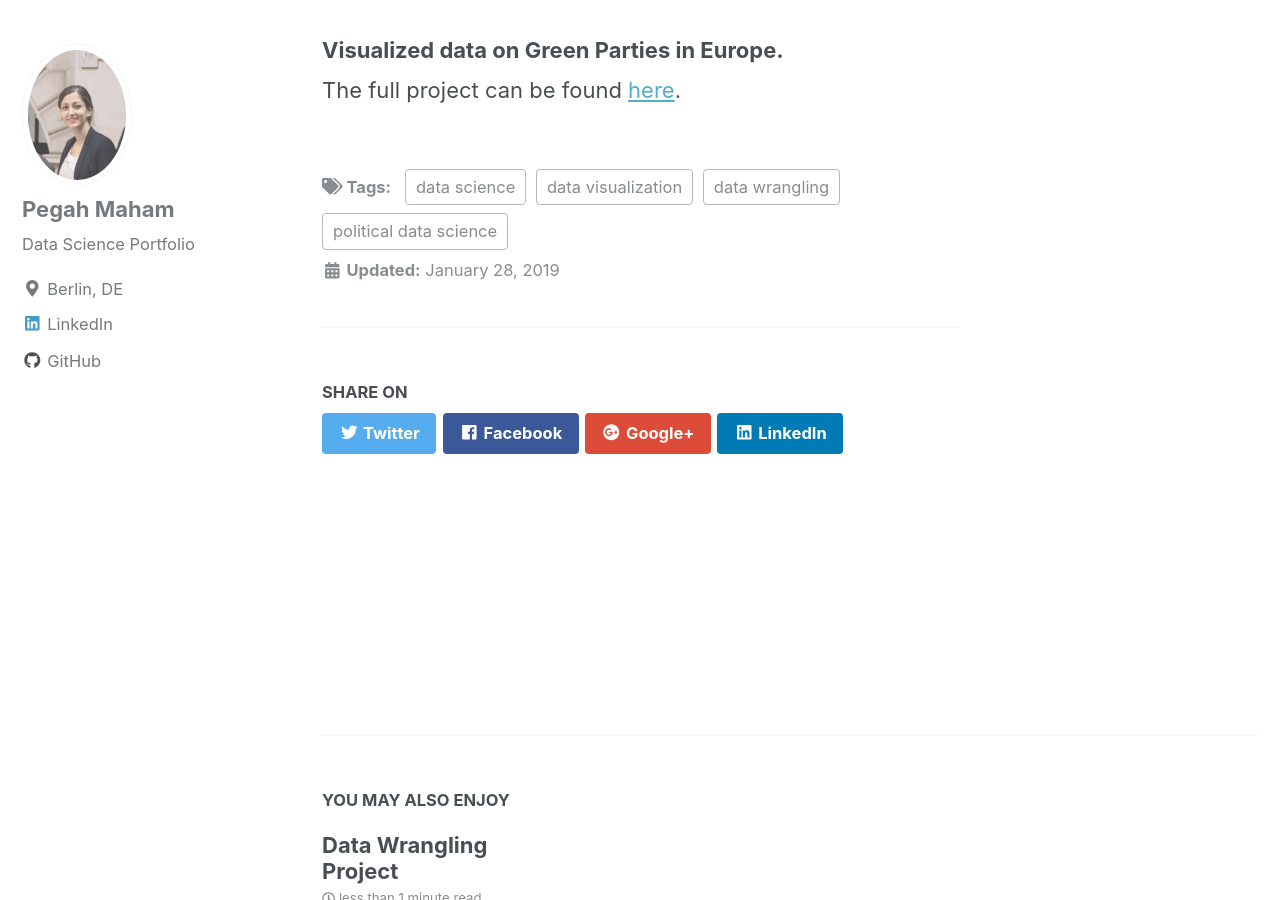
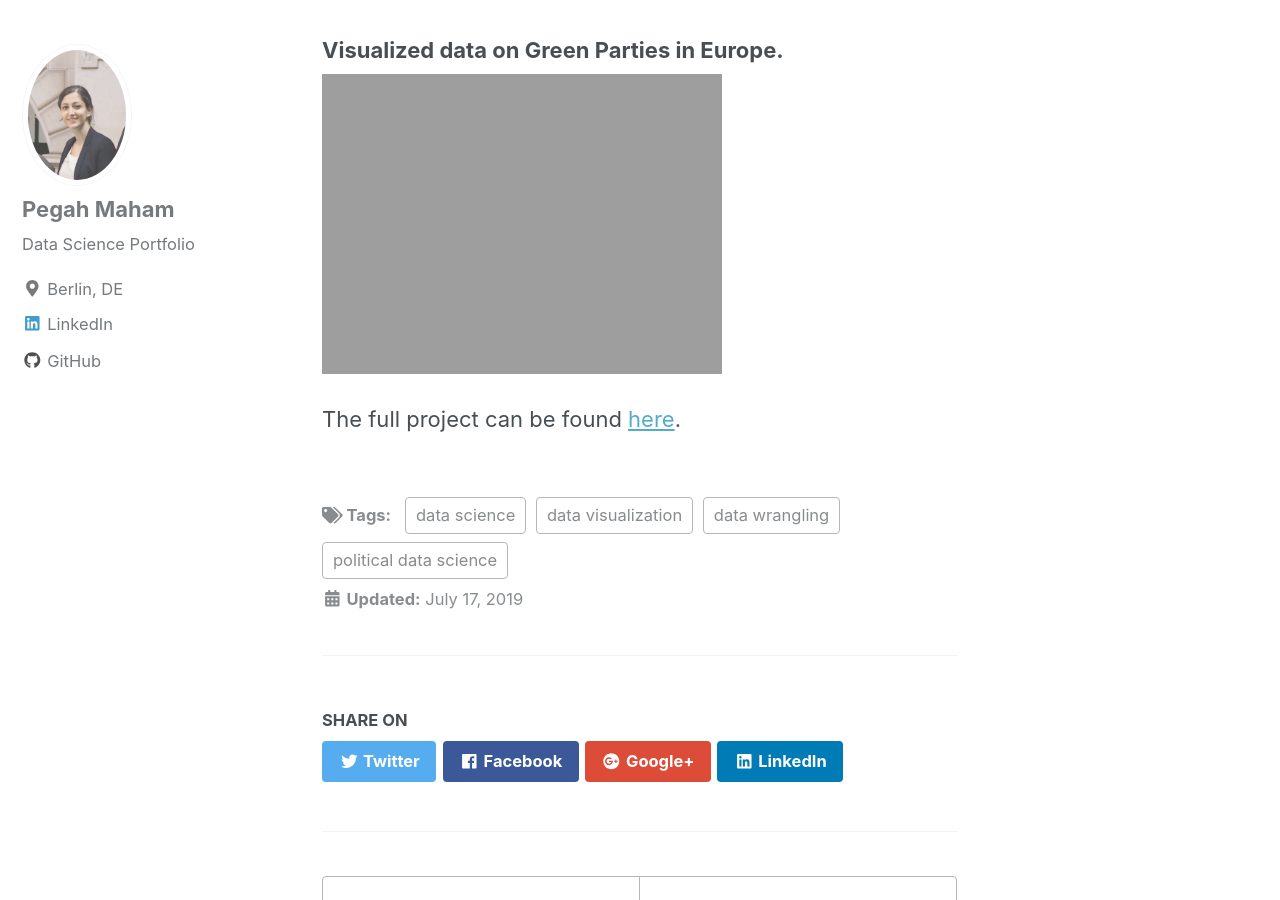
Before and after one commit to pegahbyte/pegahbyte.github.io, a Jekyll site: the page built from _posts/2019-07-17-visualization.md, in a window 1280 px wide and 900 px high, scrolled down 1201 px. Built offline with Jekyll 4.4.1, drawn with Linux system fonts in a browser that asks for light colours; nearby versions of some CDN libraries; some of the changed text lies outside the part shown.

```diff
--- a/_includes/footer.html
+++ b/_includes/footer.html
@@ -1,25 +1 @@
-<div class="page__footer-follow">
-  <ul class="social-icons">
-    {% if site.data.ui-text[site.locale].follow_label %}
-      <li><strong>{{ site.data.ui-text[site.locale].follow_label }}</strong></li>
-    {% endif %}
-    {% if site.twitter.username %}
-      <li><a href="https://twitter.com/{{ site.twitter.username }}"><i class="fab fa-fw fa-twitter-square" aria-hidden="true"></i> Twitter</a></li>
-    {% endif %}
-    {% if site.facebook.username %}
-      <li><a href="https://www.facebook.com/{{ site.facebook.username }}"><i class="fab fa-fw fa-facebook-square" aria-hidden="true"></i> Facebook</a></li>
-    {% endif %}
-    {% if site.author.github %}
-      <li><a href="https://github.com/{{ site.author.github }}"><i class="fab fa-fw fa-github" aria-hidden="true"></i> GitHub</a></li>
-    {% endif %}
-    {% if site.author.gitlab %}
-      <li><a href="https://gitlab.com/{{ site.author.gitlab }}"><i class="fab fa-fw fa-gitlab" aria-hidden="true"></i> Gitlab</a></li>
-    {% endif %}
-    {% if site.author.bitbucket %}
-      <li><a href="https://bitbucket.org/{{ site.author.bitbucket }}"><i class="fab fa-fw fa-bitbucket" aria-hidden="true"></i> Bitbucket</a></li>
-    {% endif %}
-    <li><a href="{% if site.atom_feed.path %}{{ site.atom_feed.path }}{% else %}{{ '/feed.xml' | absolute_url }}{% endif %}"><i class="fas fa-fw fa-rss-square" aria-hidden="true"></i> {{ site.data.ui-text[site.locale].feed_label | default: "Feed" }}</a></li>
-  </ul>
-</div>
-
 <div class="page__footer-copyright">&copy; {{ site.time | date: '%Y' }} {{ site.name | default: site.title }}. {{ site.data.ui-text[site.locale].powered_by | default: "Powered by" }} <a href="https://jekyllrb.com" rel="nofollow">Jekyll</a> &amp; <a href="https://mademistakes.com/work/minimal-mistakes-jekyll-theme/" rel="nofollow">Minimal Mistakes</a>.</div>
--- a/_posts/2018-01-28-perceptron.md
+++ b/_posts/2019-07-17-visualization.md
@@ -1,13 +1,15 @@
 ---
-title: "Data Wrangling Project"
-date: 2019-01-28
+title: "Data Visualization Project"
+date: 2019-07-17
 tags: [data wrangling, data science, data visualization, political data science]
 header:
-  image: "/images/greens.jpg"
+  image: "/images/berlin.jpg"
 excerpt: "Data Wrangling, Data Visualization, Political Data Science"
 mathjax: "true"
 ---
 
 ### Visualized data on Green Parties in Europe.
 
+<img src="{{ site.url }}{{ site.baseurl }}/images/greens.jpg" alt="linearly separable data">
+
 The full project can be found [here](https://github.com/pegahbyte/data_visualization).
```
Also changed, not shown: _pages/data_visualization.md (+1 -1 lines), _posts/2019-07-17-ai.md (added, +17 -0 lines), images/ai.png (added).
